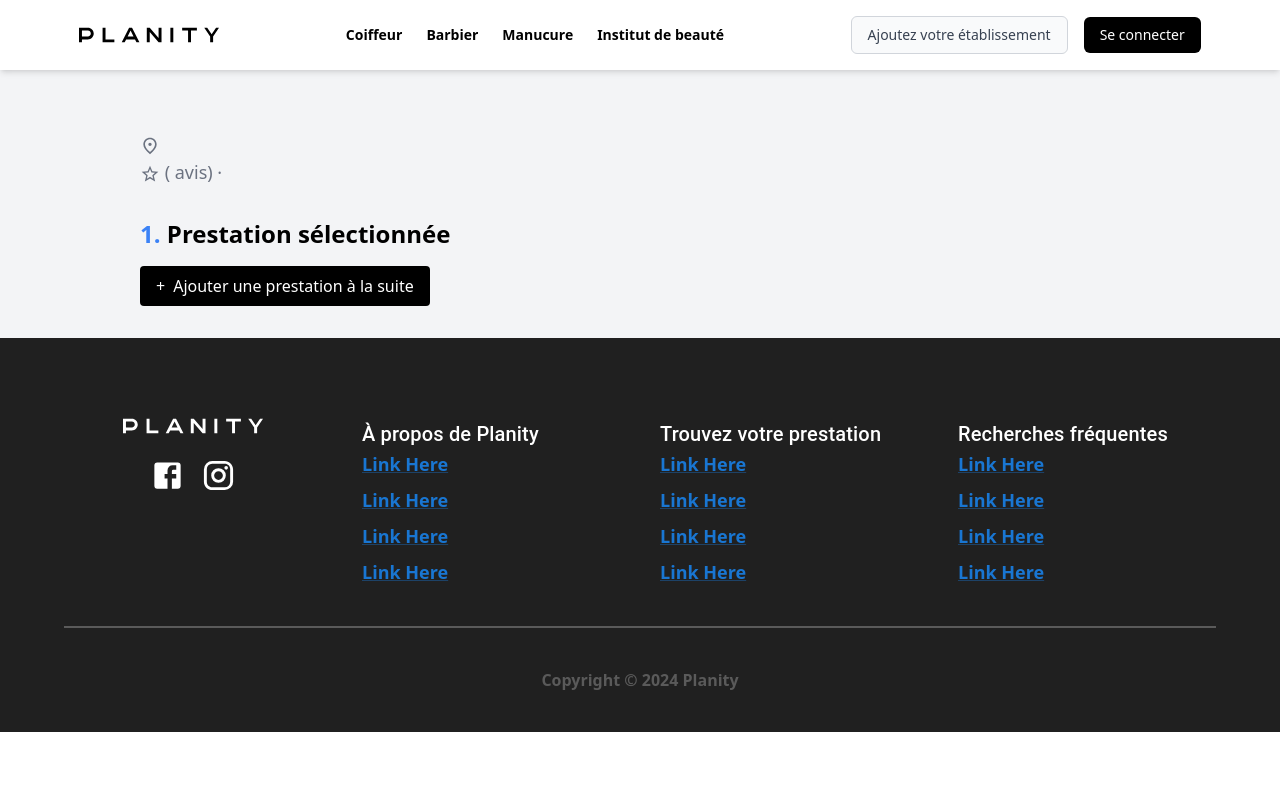
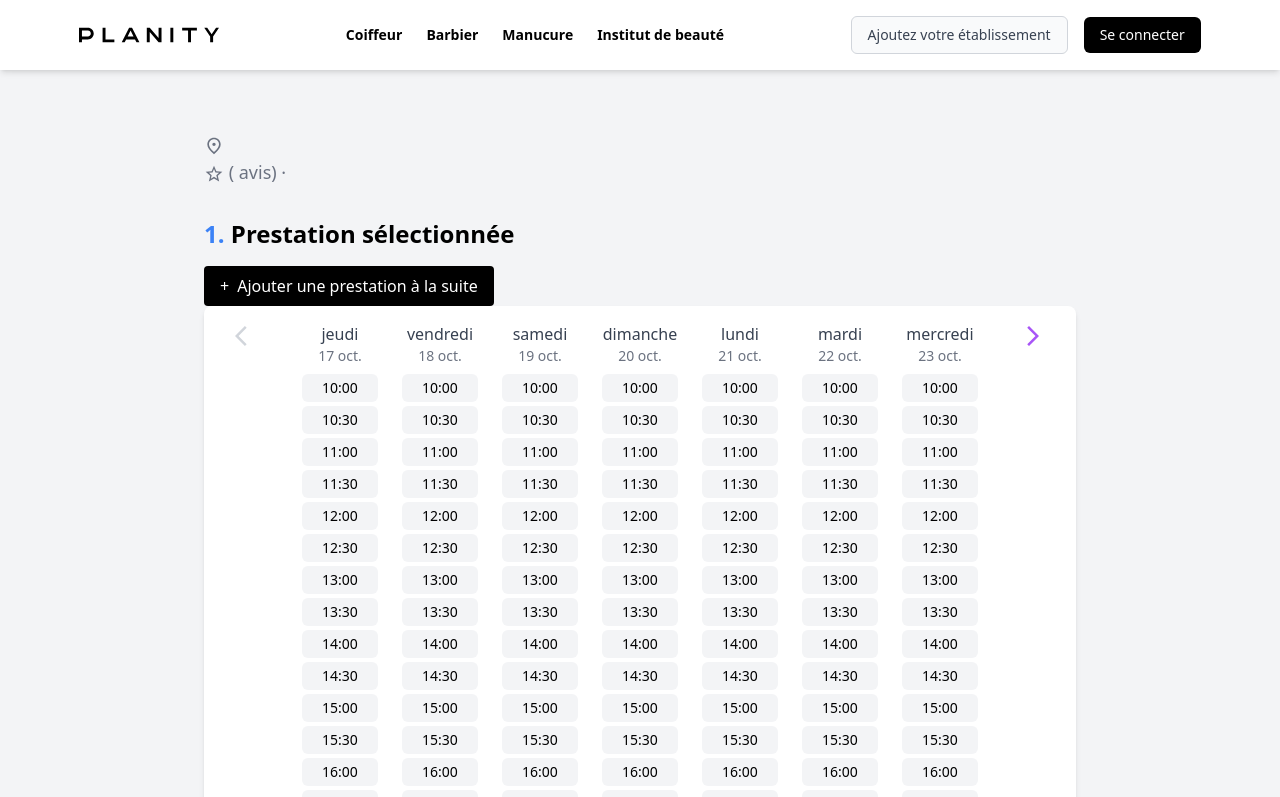
Before and after one commit to MuneebsUrR/planity_clone, a React (Vite) app: page /shop/1/reserve in a window 1280 px wide. Shown: the top 797 px of the page. Built offline with nearby package versions, Linux system fonts and the light colour scheme.

Commit message:
added a scheduler

```diff
--- a/package.json
+++ b/package.json
@@ -14,6 +14,7 @@
     "@emotion/styled": "^11.13.0",
     "@mui/icons-material": "^5.16.6",
     "@mui/material": "^5.16.6",
+    "date-fns": "^3.6.0",
     "framer-motion": "^11.3.24",
     "leaflet": "^1.9.4",
     "react": "^18.3.1",
--- a/src/components/Reservation/Scheduler.jsx
+++ b/src/components/Reservation/Scheduler.jsx
@@ -1,94 +1,80 @@
 import React, { useState } from 'react';
-import { motion, AnimatePresence } from 'framer-motion';
-import { Button, Typography, Box, Grid } from '@mui/material';
-import { ChevronLeft, ChevronRight } from 'lucide-react';
+import ArrowForwardIosIcon from '@mui/icons-material/ArrowForwardIos';
+import ArrowBackIosIcon from '@mui/icons-material/ArrowBackIos';
 
-const dummyCollaborators = [
-  "Alice Johnson",
-  "Bob Smith",
-  "Carol Williams",
-  "David Brown",
-  "Eva Davis"
+const Scheduler = () => {
+    const [currentIndex, setCurrentIndex] = useState(0);
+
+    const days = [
+        { name: 'jeudi', date: '17 oct.' },
+        { name: 'vendredi', date: '18 oct.' },
+        { name: 'samedi', date: '19 oct.' },
+        { name: 'dimanche', date: '20 oct.' },
+        { name: 'lundi', date: '21 oct.' },
+        { name: 'mardi', date: '22 oct.' },
+        { name: 'mercredi', date: '23 oct.' },
     ];
 
-function Scheduler (){
-  const [currentWeek, setCurrentWeek] = useState(0);
-  const [direction, setDirection] = useState(0);
+    const times = [
+        '10:00', '10:30', '11:00', '11:30', '12:00',
+        '12:30', '13:00', '13:30', '14:00', '14:30',
+        '15:00', '15:30', '16:00', '16:30', '17:00',
+        '17:30', '18:00', '18:30', '19:00',
+    ];
 
-  const days = ['lundi', 'mardi', 'mercredi', 'jeudi', 'vendredi', 'samedi', 'dimanche'];
-  const times = ['10:00', '10:30', '11:00', '11:30', '12:00', '12:30', '13:00', '13:30', '14:00', '14:30', '15:00', '15:30'];
-
-  const getWeekDates = () => {
-    const today = new Date();
-    const startOfWeek = new Date(today.setDate(today.getDate() - today.getDay() + 1 + (currentWeek * 7)));
-    return days.map((day, index) => {
-      const date = new Date(startOfWeek);
-      date.setDate(startOfWeek.getDate() + index);
-      return `${date.getDate()} ${date.toLocaleString('default', { month: 'short' })}`;
-    });
+    const handleNext = () => {
+        if (currentIndex < days.length - 1) {
+            setCurrentIndex(currentIndex + 1);
+        }
     };
 
-  const handlePrevWeek = () => {
-    setDirection(-1);
-    setCurrentWeek(currentWeek - 1);
-  };
-
-  const handleNextWeek = () => {
-    setDirection(1);
-    setCurrentWeek(currentWeek + 1);
+    const handlePrevious = () => {
+        if (currentIndex > 0) {
+            setCurrentIndex(currentIndex - 1);
+        }
     };
 
     return (
-    <Box sx={{ p: 4 }}>
-      <Typography variant="h5" fontWeight="bold" mb={4}>
-        2. Choix de la date & heure
-      </Typography>
-      <Box sx={{ display: 'flex', alignItems: 'center', justifyContent: 'space-between', mb: 4 }}>
-        <Button onClick={handlePrevWeek} sx={{ minWidth: 'auto' }}>
-          <ChevronLeft />
-        </Button>
-        <AnimatePresence custom={direction} initial={false}>
-          <motion.div
-            key={currentWeek}
-            custom={direction}
-            initial={{ opacity: 0, x: direction > 0 ? 50 : -50 }}
-            animate={{ opacity: 1, x: 0 }}
-            exit={{ opacity: 0, x: direction > 0 ? -50 : 50 }}
-            transition={{ duration: 0.3 }}
-            style={{ display: 'flex', flexGrow: 1, justifyContent: 'space-around' }}
+        <div className="p-4 bg-white rounded-lg shadow-md">
+            <div className="flex justify-around items-start">
+                <button
+                    onClick={handlePrevious}
+                    disabled={currentIndex === 0}
+                    className="text-purple-500 disabled:text-gray-300"
+                >
+                    <ArrowBackIosIcon />
+                </button>
+                <div className="overflow-hidden">
+                    <div
+                        className="flex transition-transform duration-500"
+                        style={{ transform: `translateX(-${currentIndex * 100}%)` }}
                     >
                         {days.map((day, index) => (
-              <Box key={day} textAlign="center">
-                <Typography fontWeight="bold">{day}</Typography>
-                <Typography variant="body2">{getWeekDates()[index]}</Typography>
-              </Box>
-            ))}
-          </motion.div>
-        </AnimatePresence>
-        <Button onClick={handleNextWeek} sx={{ minWidth: 'auto' }}>
-          <ChevronRight />
-        </Button>
-      </Box>
-      <Grid container spacing={2}>
-        {days.map((day) => (
-          <Grid item xs key={day}>
-            <Box display="flex" flexDirection="column" gap={1}>
-              {times.map((time) => (
-                <Button
-                  key={`${day}-${time}`}
-                  variant="outlined"
-                  fullWidth
-                  size="small"
-                  sx={{ justifyContent: 'flex-start', py: 1 }}
+                            <div key={index} className="flex flex-col items-center min-w-[100px]">
+                                <div className="font-medium text-gray-700">{day.name}</div>
+                                <div className="text-sm text-gray-500">{day.date}</div>
+                                <div className="mt-2 space-y-1">
+                                    {times.map((time, idx) => (
+                                        <div
+                                            key={idx}
+                                            className="px-5 py-1 bg-gray-100 hover:bg-gray-300 rounded-md text-center text-sm"
                                         >
                                             {time}
-                </Button>
+                                        </div>
                                     ))}
-            </Box>
-          </Grid>
+                                </div>
+                            </div>
                         ))}
-      </Grid>
-    </Box>
+                    </div>
+                </div>
+                <button
+                    onClick={handleNext}
+                    className="text-purple-500 disabled:text-gray-300"
+                >
+                    <ArrowForwardIosIcon />
+                </button>
+            </div>
+        </div>
     );
 };
 
--- a/src/pages/Reservation.jsx
+++ b/src/pages/Reservation.jsx
@@ -5,6 +5,7 @@ import Footer from '../components/Home/Footer';
 import ServiceSelection from '../components/Reservation/ServiceSelection';
 import FmdGoodOutlinedIcon from '@mui/icons-material/FmdGoodOutlined';
 import StarBorderOutlinedIcon from '@mui/icons-material/StarBorderOutlined';
+import Scheduler from '../components/Reservation/Scheduler';
 export default function Reservation() {
   const location = useLocation();
   const { name, address, rating, reviews, price, lat, lng } = location.state || {};
@@ -14,7 +15,7 @@ export default function Reservation() {
       <Header isnothome={true} needAnimation={false} />
 
 
-      <div className='max-w-5xl mt-10 container mx-auto mb-5 p-3'>
+      <div className='max-w-4xl mt-10 container mx-auto mb-5 p-3'>
         <div >
           <h1 className="text-3xl font-semibold mb-2">{name}</h1>
           <p className="text-gray-500 text-lg underline"> <FmdGoodOutlinedIcon fontSize='small' /> {address}</p>
@@ -24,6 +25,9 @@ export default function Reservation() {
         <div>
           <ServiceSelection />
         </div>
+        <div>
+          <Scheduler />
+        </div>
 
       </div>
   <Footer/>
```
Also changed, not shown: 1 other file (tests, documents, lock files or other folders). Lines whose indentation alone changed are shown as unchanged.
